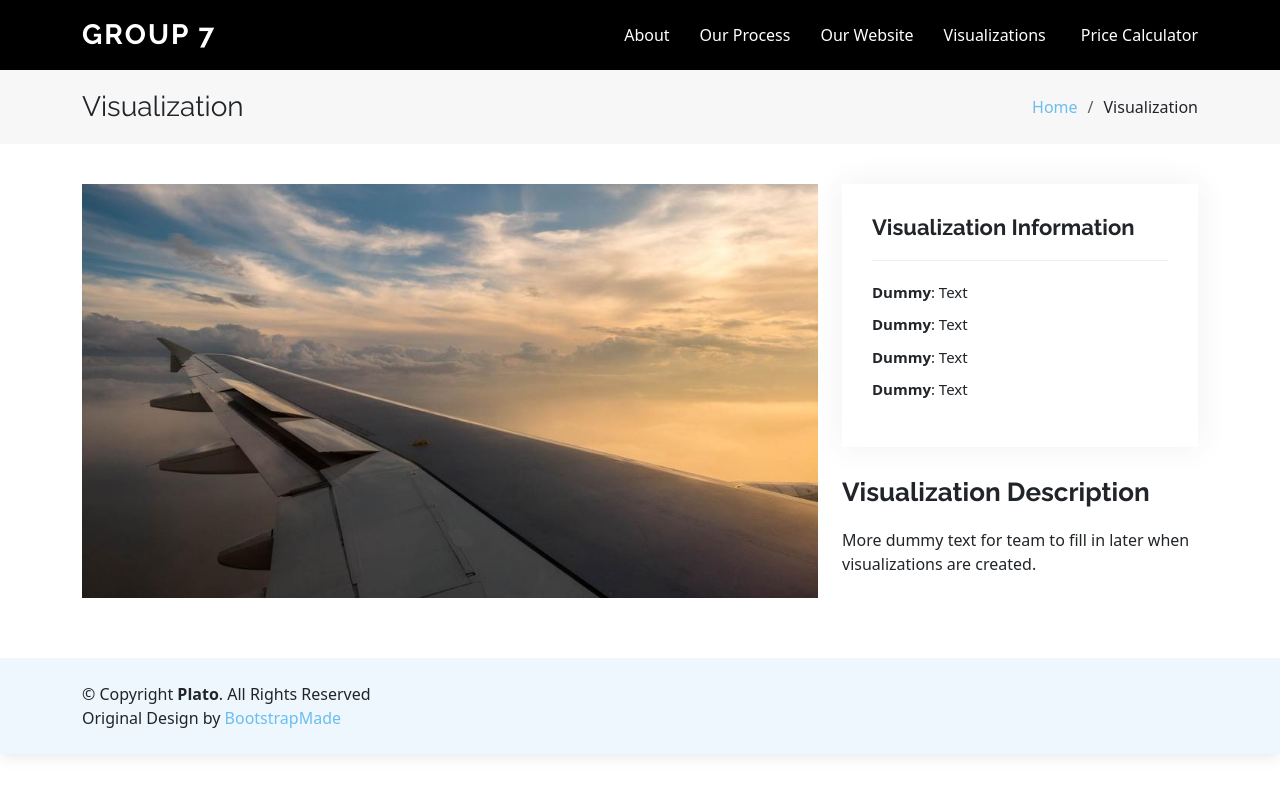
After one commit to aimeevu/group-7-project-4, a Flask app: template templates/visual.html in a window 1280 px wide. The commit adds this page. Run offline with Flask 2, Linux system fonts and the light colour scheme; the template is opened without the code that fills it, so the values that code supplies are empty; parts of the project's set-up code (start-up, migrations or seed data) failed here and were passed over; some libraries are stand-ins or nearby versions.

Commit message:
Edited links and added visual html file for individual pages for visualizations

```diff
--- a/assets/css/style.css
+++ b/assets/css/style.css
@@ -582,3 +582,105 @@ section {
 .calculator .container button[type=submit]:hover {
   background: #49AEE9;
 }
+
+/*--------------------------------------------------------------
+# Breadcrumbs
+--------------------------------------------------------------*/
+.breadcrumbs {
+  padding: 20px 0;
+  background: #f7f7f7;
+  min-height: 40px;
+}
+
+.breadcrumbs h2 {
+  font-size: 28px;
+  font-weight: 400;
+  margin: 0;
+}
+
+@media (max-width: 992px) {
+  .breadcrumbs h2 {
+    margin: 0 0 10px 0;
+  }
+}
+
+.breadcrumbs ol {
+  display: flex;
+  flex-wrap: wrap;
+  list-style: none;
+  padding: 0;
+  margin: 0;
+}
+
+.breadcrumbs ol li+li {
+  padding-left: 10px;
+}
+
+.breadcrumbs ol li+li::before {
+  display: inline-block;
+  padding-right: 10px;
+  color: #5e5e5e;
+  content: "/";
+}
+
+@media (max-width: 768px) {
+  .breadcrumbs .d-flex {
+    display: block !important;
+  }
+
+  .breadcrumbs ol {
+    display: block;
+  }
+
+  .breadcrumbs ol li {
+    display: inline-block;
+  }
+}
+
+/*--------------------------------------------------------------
+# Visualization Details
+--------------------------------------------------------------*/
+.visual-details {
+  padding-top: 40px;
+}
+
+.visual-details img {
+  width: 100%;
+}
+
+.visual-details .visual-info {
+  padding: 30px;
+  box-shadow: 0px 0 30px rgba(68, 68, 68, 0.08);
+}
+
+.visual-details .visual-info h3 {
+  font-size: 22px;
+  font-weight: 700;
+  margin-bottom: 20px;
+  padding-bottom: 20px;
+  border-bottom: 1px solid #eee;
+}
+
+.visual-details .visual-info ul {
+  list-style: none;
+  padding: 0;
+  font-size: 15px;
+}
+
+.visual-details .visual-info ul li+li {
+  margin-top: 10px;
+}
+
+.visual-details .visual-description {
+  padding-top: 30px;
+}
+
+.visual-details .visual-description h2 {
+  font-size: 26px;
+  font-weight: 700;
+  margin-bottom: 20px;
+}
+
+.visual-details .visual-description p {
+  padding: 0;
+}
--- /dev/null
+++ b/templates/visual.html
@@ -0,0 +1,98 @@
+<!DOCTYPE html>
+<html lang="en">
+    <head>
+        <meta charset="utf-8">
+        <title>Visualization</title>
+
+        <!-- Google Fonts -->
+        <link href="https://fonts.googleapis.com/css?family=Open+Sans:300,300i,400,400i,600,600i,700,700i|Raleway:300,300i,400,400i,500,500i,600,600i,700,700i|Poppins:300,300i,400,400i,500,500i,600,600i,700,700i" rel="stylesheet">
+
+        <!-- Bootstrap CSS -->
+        <link rel="stylesheet" href="https://cdn.jsdelivr.net/npm/bootstrap@5.1.1/dist/css/bootstrap.min.css" integrity="sha384-F3w7mX95PdgyTmZZMECAngseQB83DfGTowi0iMjiWaeVhAn4FJkqJByhZMI3AhiU" crossorigin="anonymous">
+
+        <link rel="stylesheet" href="../assets/css/style.css">
+    </head>
+
+    <body>
+        <div class="wrap">
+            <!-- Navigation -->
+            <header id="header" class="d-flex align-items-center">
+                <div class="container d-flex align-items-center justify-content-between">
+                    <div class="logo">
+                        <h1 class="text-light"><a href="index.html"><span>Group 7</span></a></h1>
+                    </div>
+
+                    <nav id="navbar" class="navbar">
+                        <ul>
+                            <li><a href="index.html#about" class="nav-link">About</a></li>
+                            <li><a href="index.html#process" class="nav-link">Our Process</a></li>
+                            <li><a href="index.html#website" class="nav-link">Our Website</a></li>
+                            <li class="dropdown"><a href="index.html#visualizations"><span>Visualizations</span><i class="bi bi-chevron-down"></i></a>
+                                <ul>
+                                    <li><a href="visual.html">Visual 1</a></li>
+                                    <li><a href="#">Visual 2</a></li>
+                                </ul>
+                            </li>
+                            <li><a href="index.html#calculator" class="nav-link">Price Calculator</a></li>
+                        </ul>
+                    </nav>
+                </div>
+            </header>
+
+            <!-- Breadcrumbs Section -->
+                <section id="breadcrumbs" class="breadcrumbs">
+                    <div class="container">
+                        <div class="d-flex justify-content-between align-items-center">
+                            <h2>Visualization</h2>
+                            <ol>
+                                <li><a href="index.html">Home</a></li>
+                                <li>Visualization</li>
+                            </ol>
+                        </div>
+                    </div>
+                </section>
+            <!-- Visualization Details Section -->
+            <section id="visual-details" class="visual-details">
+                <div class="container">
+                    <div class="row gy-4">
+                        <div class="col-lg-8">
+                            <img src="../assets/imgs/HeaderImage.jpg" alt="">
+                        </div>
+
+                        <div class="col-lg-4">
+                            <div class="visual-info">
+                                <h3>Visualization Information</h3>
+                                <ul>
+                                    <li><strong>Dummy</strong>: Text</li>
+                                    <li><strong>Dummy</strong>: Text</li>
+                                    <li><strong>Dummy</strong>: Text</li>
+                                    <li><strong>Dummy</strong>: Text</li>
+                                </ul>
+                            </div>
+                            <div class="visual-description">
+                                <h2>Visualization Description</h2>
+                                <p>More dummy text for team to fill in later when visualizations are created.</p>
+                            </div>
+                        </div>
+                    </div>
+                </div>
+            </section>
+
+            <!-- Footer Section -->
+            <footer class="footer-top section-bg">
+                <div class="container py-4">
+                    <div class="copyright">
+                      &copy; Copyright <strong><span>Plato</span></strong>. All Rights Reserved
+                    </div>
+                    <div class="credits">
+                      <!-- All the links in the footer should remain intact. -->
+                      <!-- You can delete the links only if you purchased the pro version. -->
+                      <!-- Licensing information: https://bootstrapmade.com/license/ -->
+                      <!-- Purchase the pro version with working PHP/AJAX contact form: https://bootstrapmade.com/plato-responsive-bootstrap-website-template/ -->
+                      Original Design by <a href="https://bootstrapmade.com/">BootstrapMade</a>
+                    </div>
+                  </div>
+            </footer>
+        </div>
+    </body>
+</html>
```
Also changed, not shown: assets/js/main.js (+19 -0 lines), templates/index.html (+4 -3 lines).
